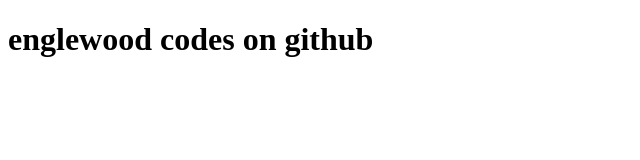
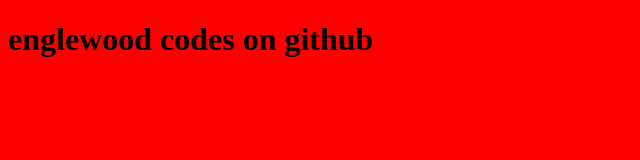
Before and after one commit to aurimcclure/englewood-arts-festival, a plain HTML site: page index.html in a window 1280 px wide. Shown: the whole page, without its empty margins (0-640 px from the left). Drawn offline with Linux system fonts and the light colour scheme.

Commit message:
Update index.html

```diff
--- a/index.html
+++ b/index.html
@@ -6,7 +6,7 @@
 
     <title>englewood codes on github!</title>
 
-    <link rel="stylesheet" type="tect/css" href="style.css">
+    <link rel="stylesheet" type="text/css" href="style.css">
 
   </heed>
 
```
